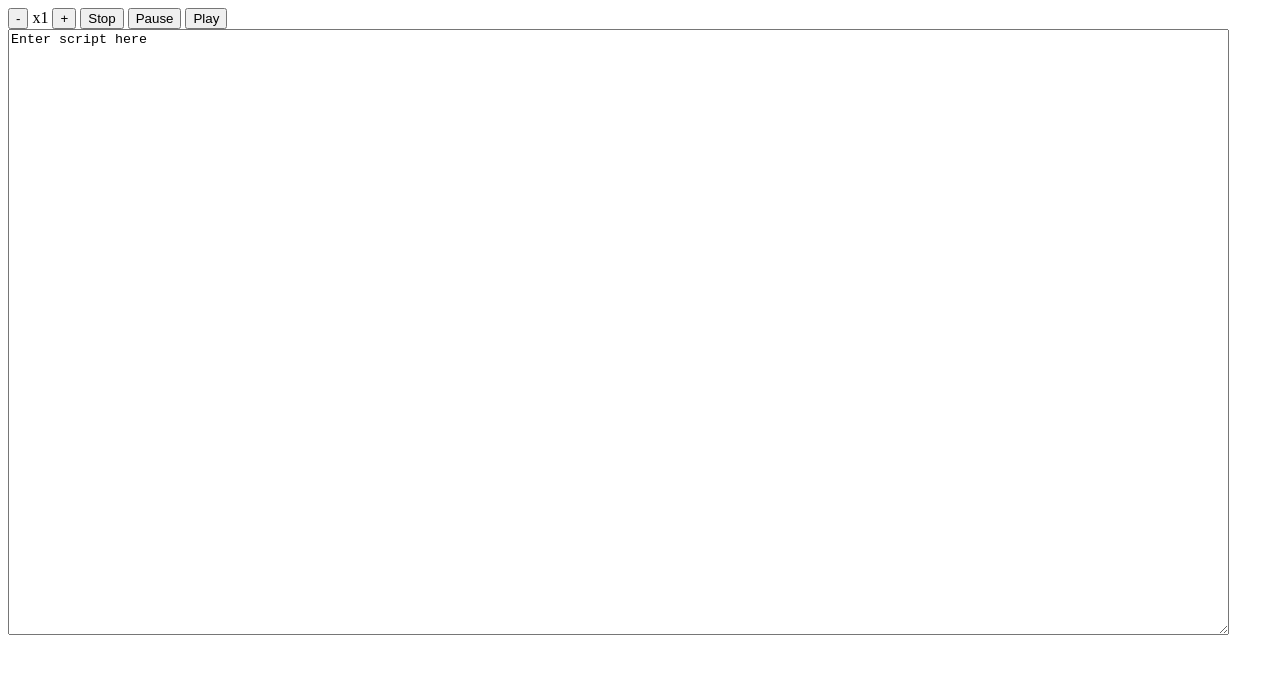
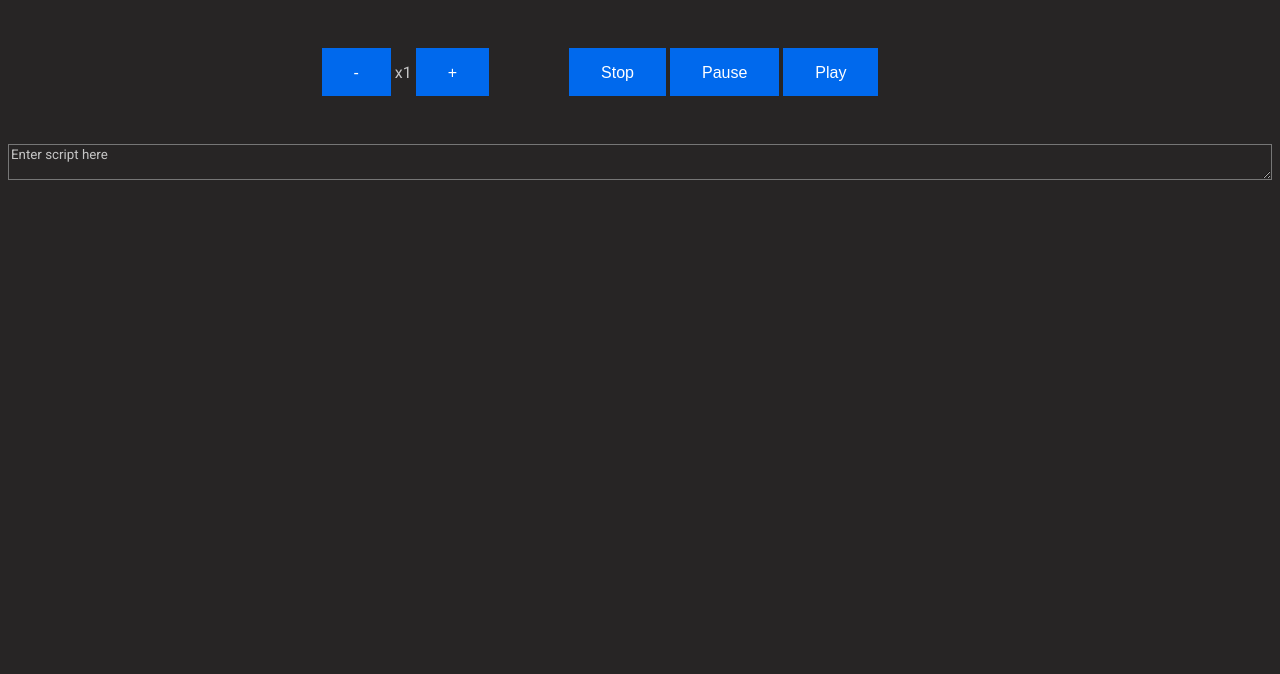
Before and after one commit to merryface/teleprompter, a plain HTML site: page index.html in a window 1280 px wide. Drawn offline with Linux system fonts and the light colour scheme.

Commit message:
buttons styled

```diff
--- a/index.html
+++ b/index.html
@@ -5,6 +5,9 @@
   <meta http-equiv="X-UA-Compatible" content="IE=edge">
   <meta name="viewport" content="width=device-width, initial-scale=1.0">
   <link rel="stylesheet" href="./style.css">
+  <link rel="preconnect" href="https://fonts.googleapis.com">
+  <link rel="preconnect" href="https://fonts.gstatic.com" crossorigin>
+  <link href="https://fonts.googleapis.com/css2?family=Roboto:ital,wght@0,400;0,700;1,400;1,700&display=swap" rel="stylesheet">
   <title>Tarik's Teleprompter</title>
 </head>
 <body>
@@ -23,8 +26,6 @@
     <span class="miscControl"></span>
   </div>
 
-  <div class="textArea">
-    <textarea name="text" cols="150" rows="40">Enter script here</textarea>
-  </div>
+  <textarea class="script" name="text">Enter script here</textarea>
 </body>
 </html>
--- a/style.css
+++ b/style.css
@@ -0,0 +1,57 @@
+* {
+  box-sizing: border-box;
+  background-color: rgb(39, 37, 37);
+  color: rgb(197, 197, 197);
+  font-family: 'Roboto', sans-serif;
+}
+
+body {
+  background-color: rgb(39, 37, 37);
+  color: rgb(197, 197, 197);
+}
+
+.btn {
+  height: 3rem;
+  min-width: 3rem;
+  display: inline-block;
+  border: none;
+  padding: 1rem 2rem;
+  margin: 0;
+  text-decoration: none;
+  background: #0069ed;
+  color: #ffffff;
+  font-family: sans-serif;
+  font-size: 1rem;
+  cursor: pointer;
+  text-align: center;
+  transition: background 250ms ease-in-out, transform 150ms ease;
+}
+
+.btn:hover,
+button:focus {
+  background: #0053ba;
+}
+
+.btn:focus {
+  outline: 1px solid #fff;
+  outline-offset: -4px;
+}
+
+.btn:active {
+  transform: scale(0.99);
+}
+
+.controls {
+  width: 100%;
+  height: 3rem;
+  display: flex;
+  justify-content: center;
+  align-items: center;
+  gap: 5rem;
+  margin-bottom: 3rem;
+  margin-top: 3rem;
+}
+
+.script {
+  width: 100%;
+}
```
